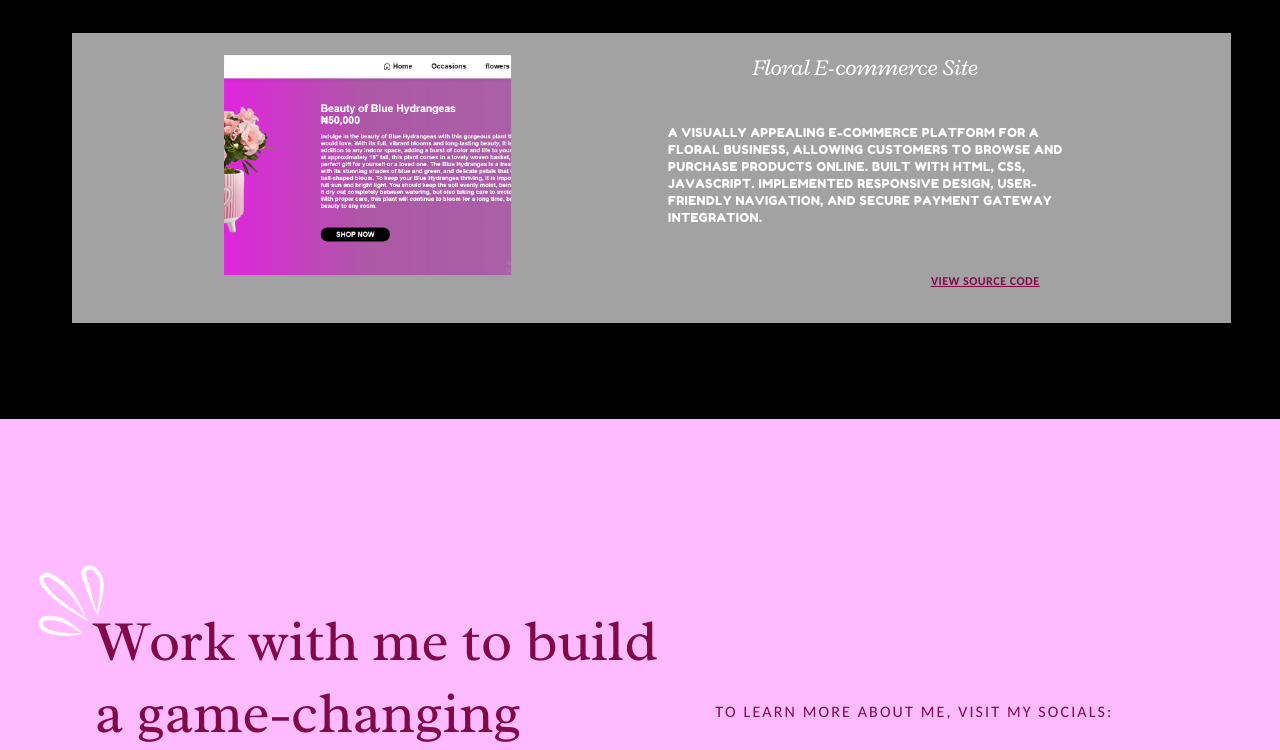
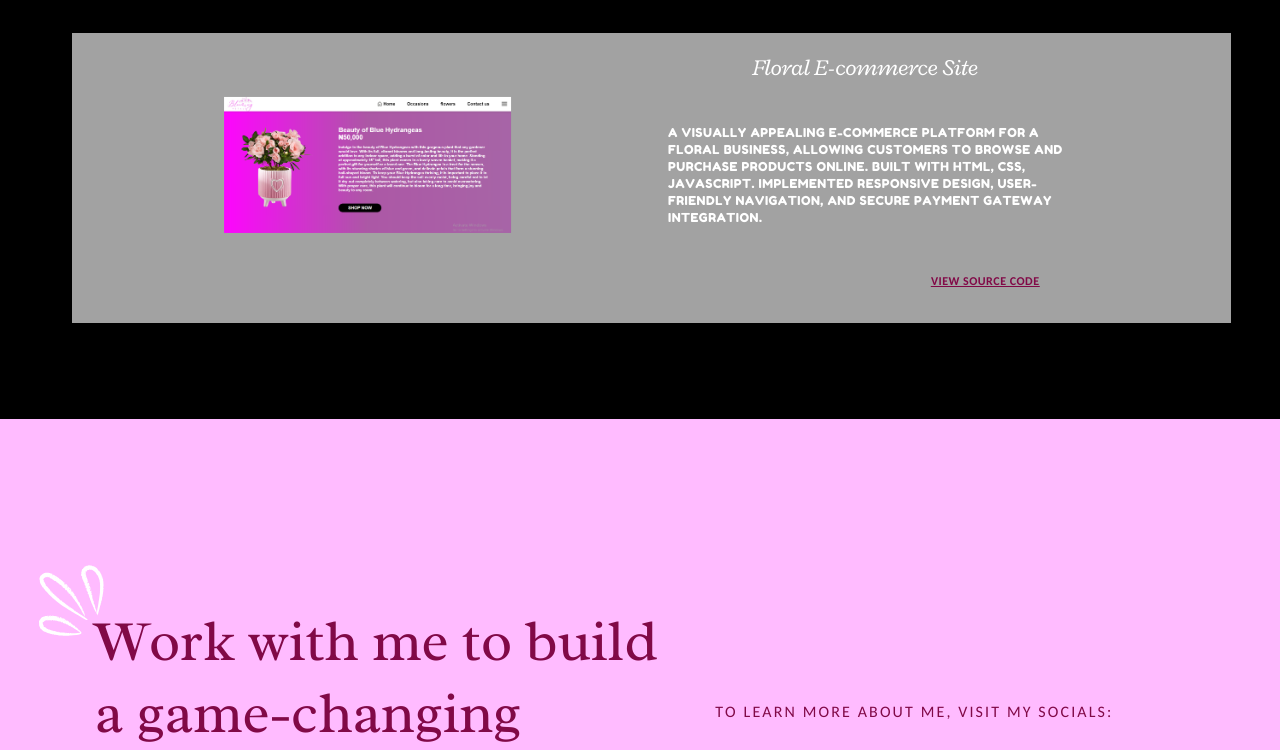
Before and after one commit to GitElla404/myportfolio, a plain HTML site: page index.html in a window 1280 px wide. Shown: the part 3965-4715 px from the top of the page. Drawn offline with Linux system fonts and the light colour scheme; no server answers.

Commit message:
updated images

```diff
--- a/index.html
+++ b/index.html
@@ -1383,10 +1383,10 @@
                           <div id="NbMNjVdHSwT2wNT0"
                             style="transform:scale(1, 1);width:100%;height:100%;position:relative;">
                             <div id="uyLlVccZsINnFdpQ"
-                              style="width:100%;height:100%;position:absolute;top:50%;left:50%;opacity:1.0;animation:pulse 1.5s ease-in-out infinite;">
+                              style="width:100%;height: auto;position:absolute;top:50%;left:50%;opacity:1.0;animation:pulse 1.5s ease-in-out infinite;">
                               <img src="images/pg1.png"
                                 alt="Contemporary Handdrawn Textured People Buying Ceramics " loading="lazy"
-                                style="width:100%;height:100%;display:block;object-fit:cover;transform:translate(-50%, -50%) rotate(0deg);">
+                                style="width:100%;height:auto;display:block;object-fit:cover;transform:translate(-50%, -50%) rotate(0deg);">
                             </div>
                           </div>
                         </div>
```
